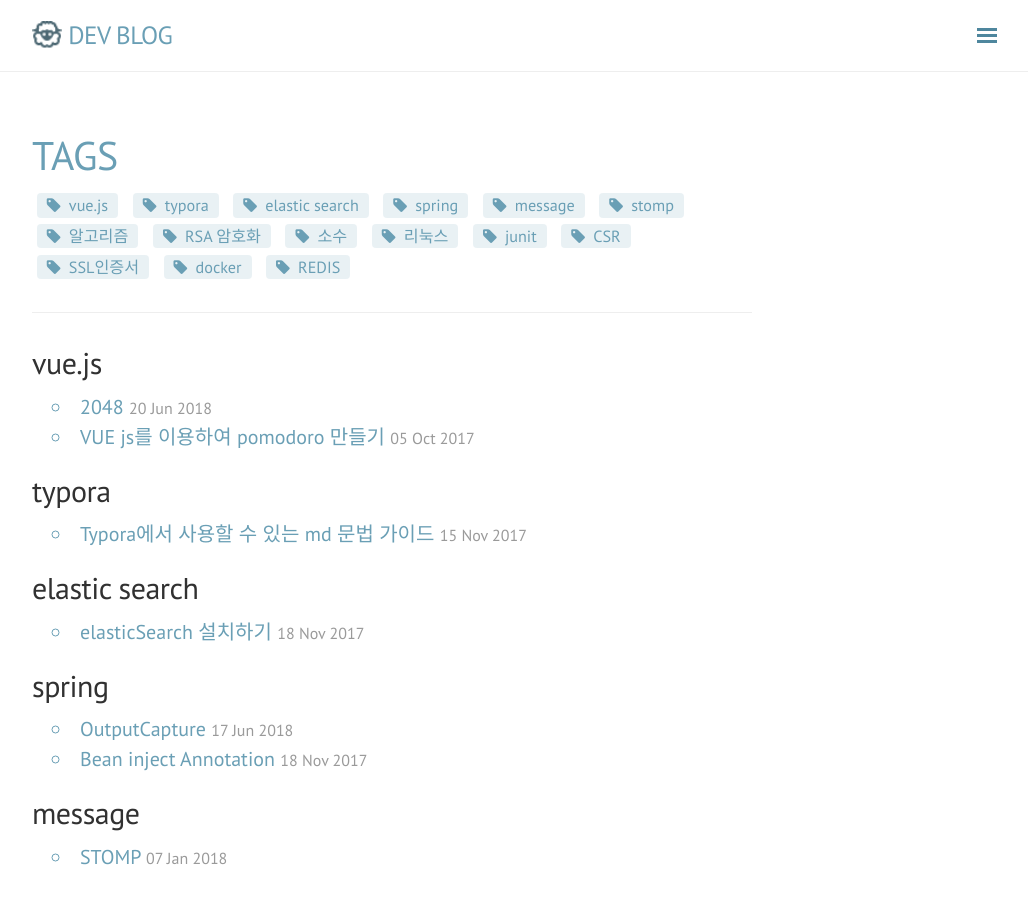
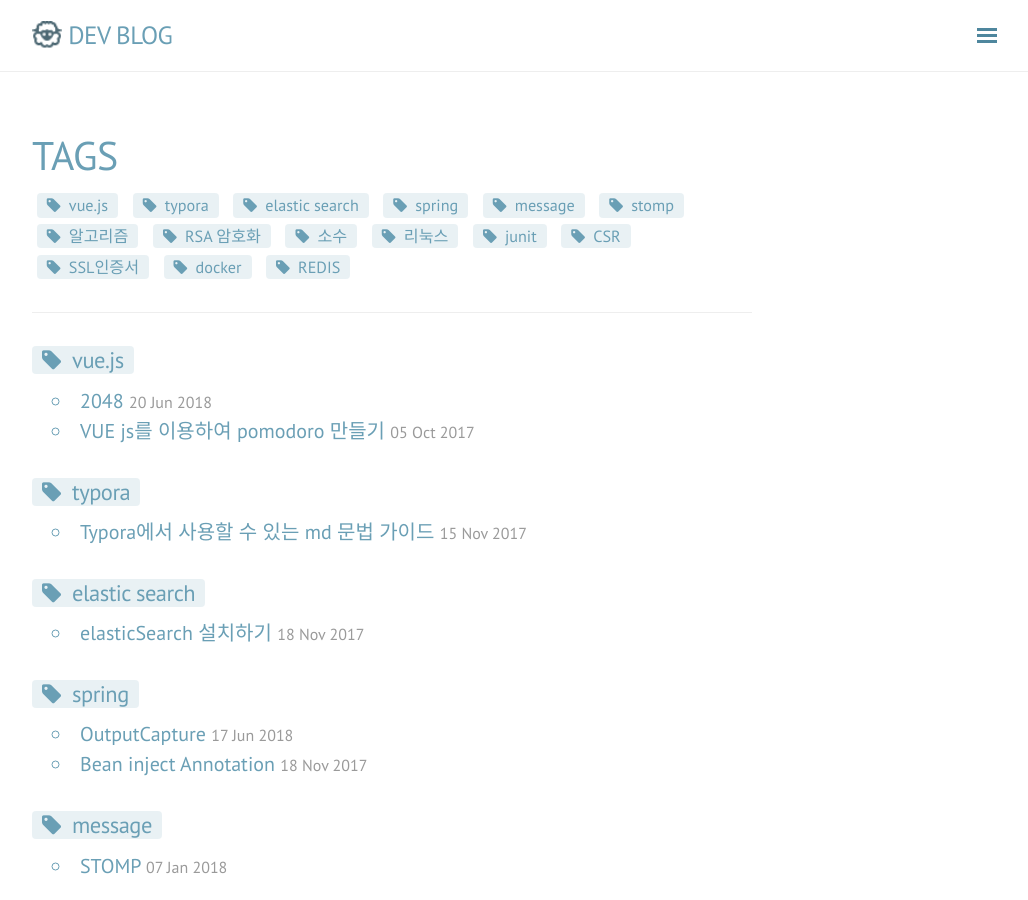
Before and after one commit to rmcodestar/rmcodestar.github.io, a Jekyll site: the page built from blog/tags.html, in a window 1280 px wide and 900 px high. Shown: the whole window, without its empty margins (248-1276 px from the left). Built offline with Jekyll 4.4.1, drawn with Linux system fonts in a browser that asks for light colours; nearby versions of some CDN libraries; comment, search, counter and statistics services are not loaded.

Commit message:
Update tags.html

```diff
--- a/blog/tags.html
+++ b/blog/tags.html
@@ -12,7 +12,7 @@ title: Tags
   <hr/>
   <div class="tags-expo-section">
     {% for tag in site.tags %}
-    <h2 id="{{ tag[0] | slugify }}">{{ tag[0] }}</h2>
+    <h3 id="{{ tag[0] | slugify }}"><a href="#{{ tag[0] | slugify }}" class="post-tag">{{ tag[0] }}</a></h3>
     <ul class="tags-expo-posts">
       {% for post in tag[1] %}
         <a class="post-title" href="{{ site.baseurl }}{{ post.url }}">
```
